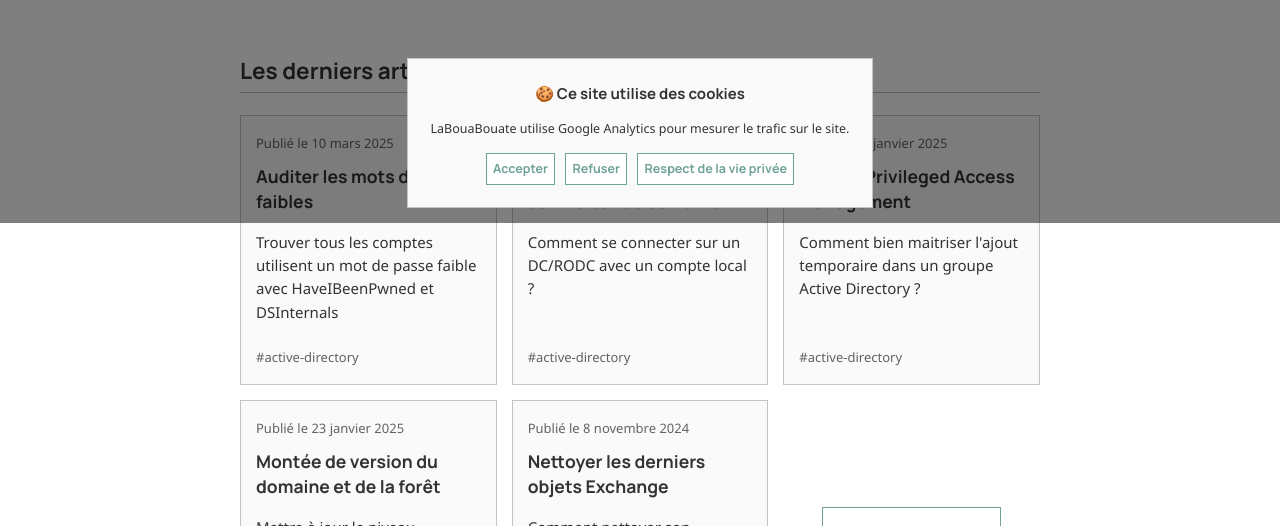
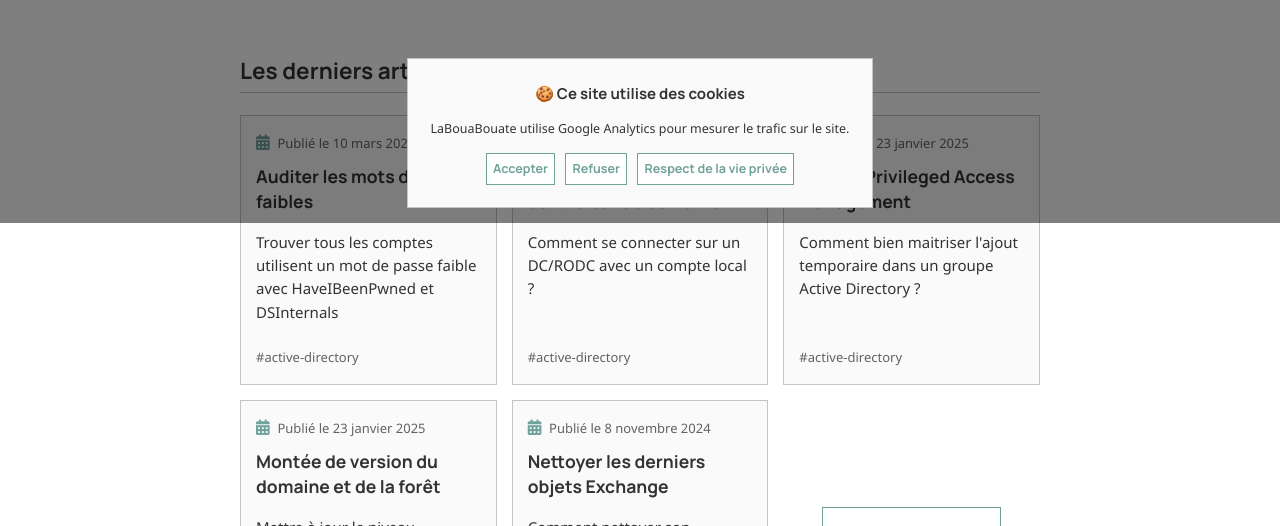
Before and after one commit to leobouard/leobouard.github.io, a Jekyll site: the page built from _pages/index.html, in a window 1280 px wide. Shown: the part 677-1203 px from the top of the page. Built offline with Jekyll 4.4.1, drawn with Linux system fonts in a browser that asks for light colours; nearby versions of some CDN libraries; some web fonts are replaced.

Commit message:
Ajout d'une icone sur la date

```diff
--- a/_includes/post-preview.html
+++ b/_includes/post-preview.html
@@ -1,6 +1,6 @@
 <article class="post-preview hover-bottom">
   <a href="{{ include.id }}">
-    <span>Publié le {% include format-date.html date=include.date %}</span>
+    <span><i class="fa-solid fa-calendar-days"></i>Publié le {% include format-date.html date=include.date %}</span>
     <h3>{{ include.title }}</h3>
     <p>{{ include.description }}</p>
     <div class="article-tags">
--- a/_sass/post-preview.scss
+++ b/_sass/post-preview.scss
@@ -1,4 +1,4 @@
-article.post-preview {
+.post-preview {
     background-color: var(--lightaccent);
     text-decoration: none;
     min-width: 15em;
@@ -7,31 +7,37 @@ article.post-preview {
     border: 1px solid var(--mediumaccent);
 }
 
-article.post-preview a {
+.post-preview a {
     text-decoration: inherit;
     padding: 1em;
     display: block;
 }
 
-article.post-preview span {
+.post-preview span {
     color: var(--heavyaccent);
     font-size: small;
 }
 
-article.post-preview h3 {
+.post-preview i {
+    font-size: larger;
+    color: var(--primary);
+    margin-right: 0.5em;
+}
+
+.post-preview h3 {
     margin-top: 0.5em;
 }
 
-article.post-preview:hover h3 {
+.post-preview:hover h3 {
     text-decoration: underline;
     color: var(--primary);
 }
 
-article p {
+.post-preview p {
     margin-bottom: 3em;
 }
 
-div.article-tags {
+.article-tags {
     position: absolute;
     bottom: 1em;
 }
```
